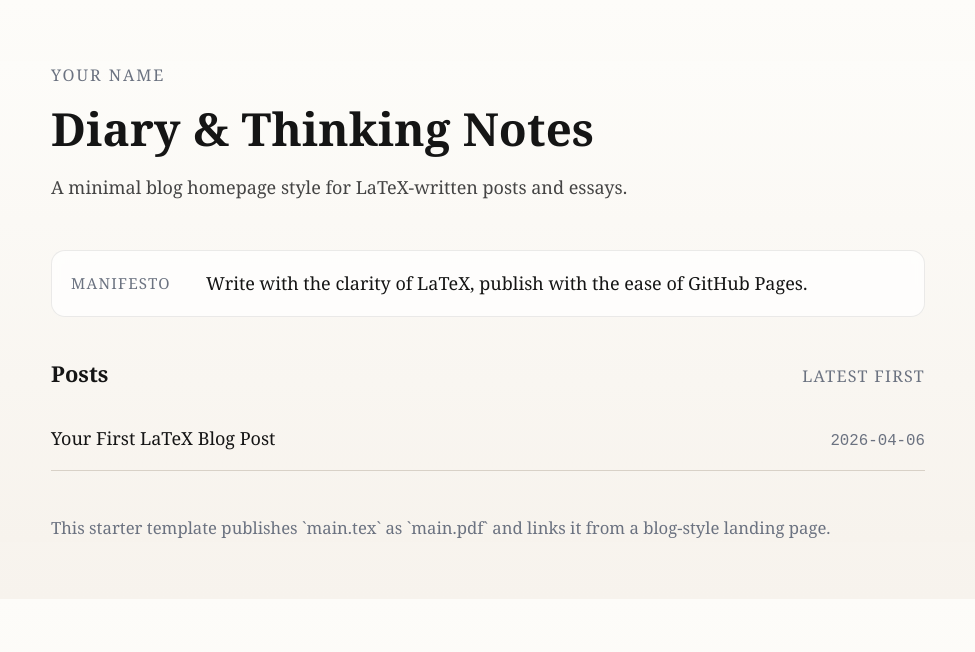
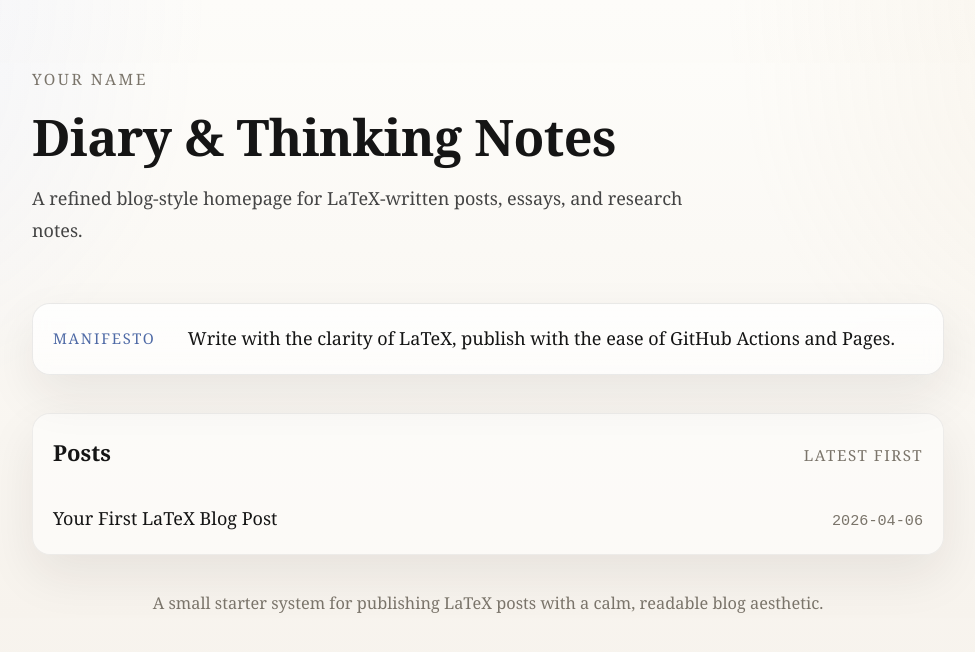
Before and after one commit to the-star-sea/latex-blog-template, a plain HTML site: page index.html in a window 1280 px wide. Shown: the whole page, without its empty margins (152-1127 px from the left). Drawn offline with Linux system fonts and the light colour scheme.

Commit message:
polish template visual design

```diff
--- a/index.html
+++ b/index.html
@@ -12,13 +12,13 @@
     <header class="hero">
       <p class="eyebrow">Your Name</p>
       <h1>Diary &amp; Thinking Notes</h1>
-      <p class="hero-copy">A minimal blog homepage style for LaTeX-written posts and essays.</p>
+      <p class="hero-copy">A refined blog-style homepage for LaTeX-written posts, essays, and research notes.</p>
     </header>
 
     <section class="manifesto" id="manifesto">
       <div class="manifesto-kicker">Manifesto</div>
       <div class="manifesto-body">
-        <p>Write with the clarity of LaTeX, publish with the ease of GitHub Pages.</p>
+        <p>Write with the clarity of LaTeX, publish with the ease of GitHub Actions and Pages.</p>
       </div>
     </section>
 
@@ -34,7 +34,7 @@
       </nav>
     </section>
 
-    <p class="footer-note">This starter template publishes `main.tex` as `main.pdf` and links it from a blog-style landing page.</p>
+    <p class="footer-note">A small starter system for publishing LaTeX posts with a calm, readable blog aesthetic.</p>
   </div>
 </body>
 </html>
--- a/style.css
+++ b/style.css
@@ -1,15 +1,20 @@
 :root {
   --paper: #fbfaf7;
   --ink: #151515;
-  --accent: #6b7280;
+  --accent: #7a746a;
+  --accent-strong: #4f6aa6;
   --line: #d8d1c7;
   --card: rgba(255,255,255,0.72);
+  --shadow: 0 20px 50px rgba(34, 28, 20, 0.08);
 }
 
 html, body {
   margin: 0;
   padding: 0;
-  background: linear-gradient(180deg, #fdfcf9 0%, #f7f3ed 100%);
+  background:
+    radial-gradient(circle at top left, rgba(124, 150, 255, 0.08), transparent 25%),
+    radial-gradient(circle at top right, rgba(214, 181, 129, 0.10), transparent 28%),
+    linear-gradient(180deg, #fdfcf9 0%, #f7f3ed 100%);
   color: var(--ink);
   font-family: "Georgia", "Times New Roman", serif;
   font-size: 18px;
@@ -22,32 +27,33 @@ html, body {
 }
 
 .wrapper {
-  max-width: 46rem;
-  margin: 3.2rem auto 3rem auto;
+  max-width: 48rem;
+  margin: 3.3rem auto 3.4rem auto;
   padding: 0 1.15rem;
 }
 
 .hero {
   margin-bottom: 2.4rem;
+  padding: 0.2rem 0 0.6rem;
 }
 
 .eyebrow {
-  margin: 0 0 0.75rem;
+  margin: 0 0 0.85rem;
   color: var(--accent);
-  font-size: 0.85rem;
-  letter-spacing: 0.12em;
+  font-size: 0.82rem;
+  letter-spacing: 0.16em;
   text-transform: uppercase;
 }
 
 h1 {
   margin: 0;
-  font-size: 2.4rem;
-  line-height: 1.1;
-  letter-spacing: 0.2px;
+  font-size: 2.65rem;
+  line-height: 1.08;
+  letter-spacing: -0.01em;
 }
 
 .hero-copy {
-  max-width: 34rem;
+  max-width: 35rem;
   margin: 1rem 0 0;
   color: #444;
 }
@@ -56,20 +62,21 @@ h1 {
   display: grid;
   grid-template-columns: 6rem minmax(0, 1fr);
   gap: 0.8rem 1.1rem;
-  margin: 0 0 1.8rem;
-  padding: 0.9rem 1rem;
+  margin: 0 0 2rem;
+  padding: 1rem 1.05rem;
   border: 1px solid rgba(0,0,0,0.08);
-  border-radius: 14px;
-  background: var(--card);
-  backdrop-filter: blur(6px);
+  border-radius: 18px;
+  background: linear-gradient(180deg, rgba(255,255,255,0.82), rgba(255,255,255,0.64));
+  backdrop-filter: blur(8px);
+  box-shadow: var(--shadow);
 }
 
 .manifesto-kicker {
-  color: var(--accent);
-  font-size: 0.8rem;
-  letter-spacing: 0.08em;
+  color: var(--accent-strong);
+  font-size: 0.78rem;
+  letter-spacing: 0.12em;
   text-transform: uppercase;
-  padding-top: 0.1rem;
+  padding-top: 0.14rem;
 }
 
 .manifesto-body p {
@@ -78,6 +85,11 @@ h1 {
 
 .index-block {
   margin-top: 2rem;
+  padding: 1rem 1.05rem 0.2rem;
+  border-radius: 18px;
+  background: rgba(255,255,255,0.52);
+  border: 1px solid rgba(0,0,0,0.06);
+  box-shadow: var(--shadow);
 }
 
 .index-heading {
@@ -90,14 +102,14 @@ h1 {
 
 .index-heading h2 {
   margin: 0;
-  font-size: 1.15rem;
+  font-size: 1.16rem;
 }
 
 .index-heading span {
   color: var(--accent);
-  font-size: 0.85rem;
+  font-size: 0.8rem;
   text-transform: uppercase;
-  letter-spacing: 0.08em;
+  letter-spacing: 0.1em;
 }
 
 nav ul {
@@ -111,35 +123,41 @@ nav li {
   justify-content: space-between;
   align-items: baseline;
   gap: 1.4rem;
-  padding: 0.75rem 0;
+  padding: 0.85rem 0;
   border-bottom: 1px solid var(--line);
+}
+
+nav li:last-child {
+  border-bottom: none;
 }
 
 nav a {
   flex: 1;
   color: inherit;
   text-decoration: none;
-  transition: opacity .2s ease, transform .2s ease;
+  transition: opacity .2s ease, transform .2s ease, color .2s ease;
 }
 
 nav a:hover {
-  opacity: 0.65;
+  opacity: 0.82;
   transform: translateX(2px);
+  color: var(--accent-strong);
 }
 
 nav time {
   flex: 0 0 7.8rem;
   text-align: right;
-  font-size: 0.83rem;
+  font-size: 0.8rem;
   font-family: "Courier New", Courier, monospace;
   color: var(--accent);
   white-space: nowrap;
 }
 
 .footer-note {
-  margin-top: 2.2rem;
+  margin-top: 1.8rem;
   color: var(--accent);
-  font-size: 0.88rem;
+  font-size: 0.86rem;
+  text-align: center;
 }
 
 @media (max-width: 40rem) {
@@ -148,7 +166,13 @@ nav time {
   }
 
   h1 {
-    font-size: 2rem;
+    font-size: 2.1rem;
+  }
+
+  .manifesto,
+  .index-block {
+    padding-left: 0.9rem;
+    padding-right: 0.9rem;
   }
 
   .manifesto {
```
